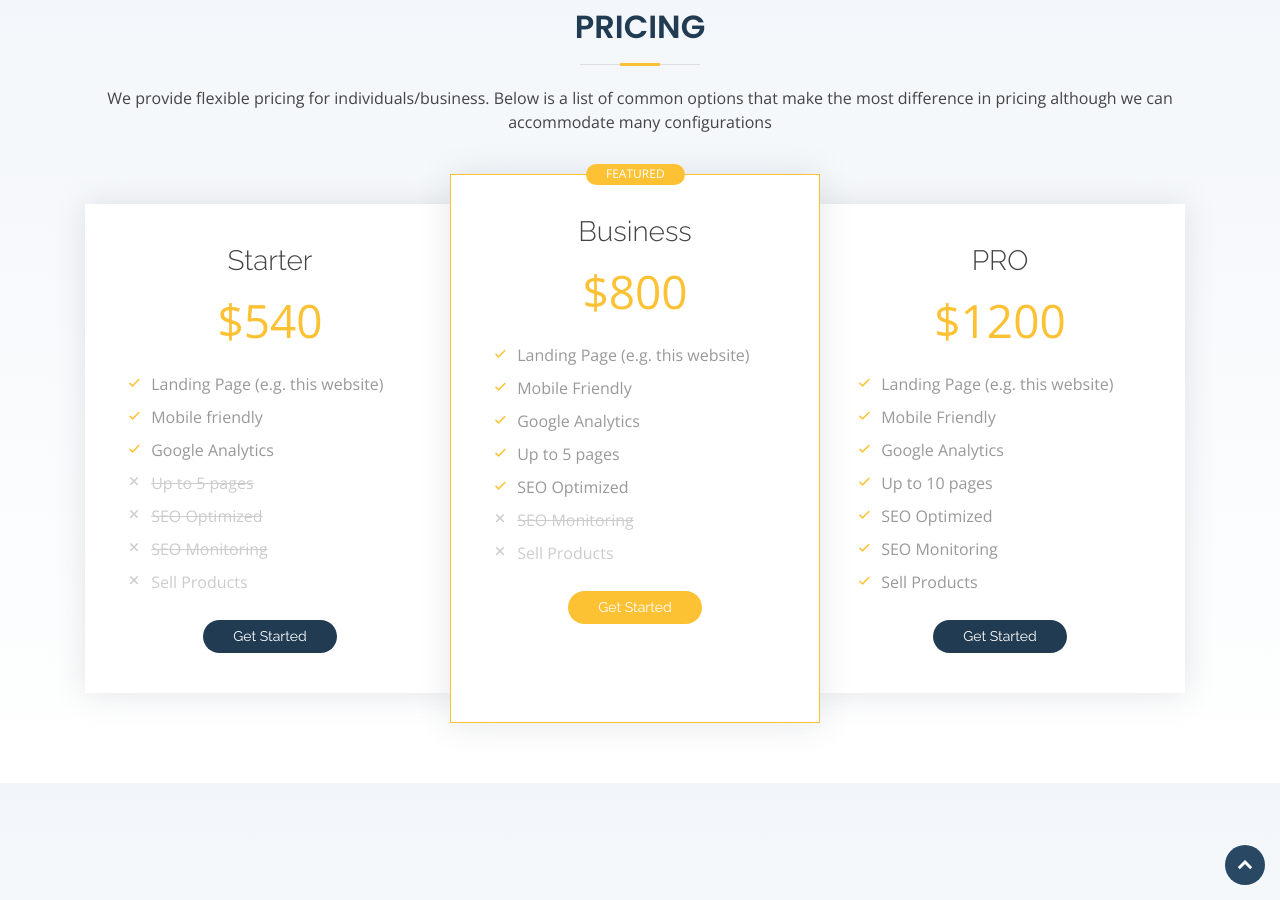
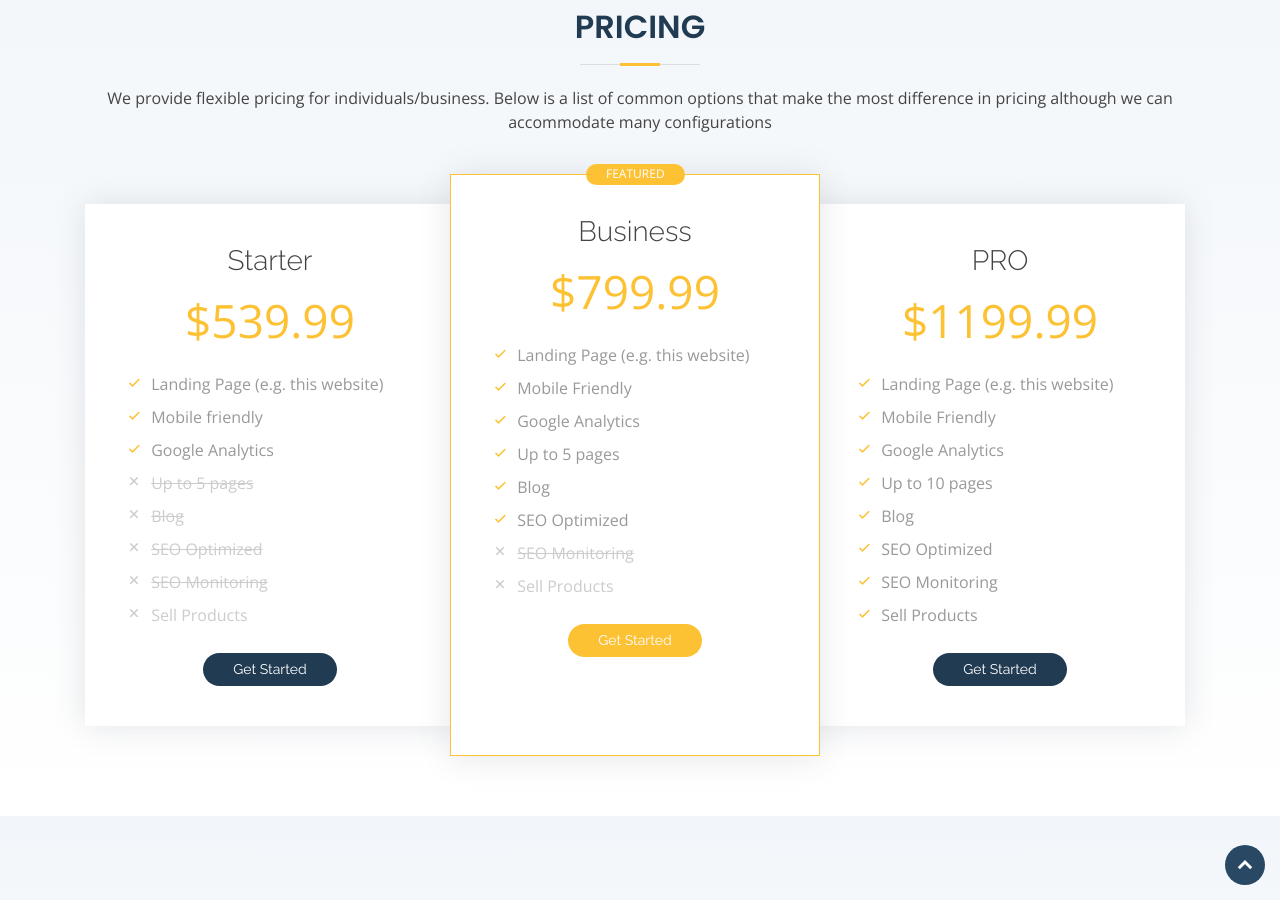
Before and after one commit to MeesterMarcus/lorenzana-designs-website, a Jekyll site: the page built from index.md, in a window 1280 px wide and 900 px high, scrolled down 3803 px. Built offline with Jekyll 4.4.1, drawn with Linux system fonts in a browser that asks for light colours.

Commit message:
pricing update

```diff
--- a/_includes/pricing.html
+++ b/_includes/pricing.html
@@ -11,12 +11,13 @@
 
             <div class="col-lg-4 box" data-aos="zoom-in">
                 <h3>Starter</h3>
-                <h4>$540</h4>
+                <h4>$539.99</h4>
                 <ul>
                     <li><i class="bx bx-check"></i> Landing Page (e.g. this website)</li>
                     <li><i class="bx bx-check"></i> Mobile friendly</li>
                     <li><i class="bx bx-check"></i> Google Analytics</li>
                     <li class="na"><i class="bx bx-x"></i> <span>Up to 5 pages</span></li>
+                    <li class="na"><i class="bx bx-x"></i> <span>Blog</span></li>
                     <li class="na"><i class="bx bx-x"></i> <span>SEO Optimized</span></li>
                     <li class="na"><i class="bx bx-x"></i> <span>SEO Monitoring</span></li>
                     <li class="na"><i class="bx bx-x"></i> Sell Products</li>
@@ -27,12 +28,13 @@
             <div class="col-lg-4 box featured" data-aos="zoom-in">
                 <span class="featured-badge">Featured</span>
                 <h3>Business</h3>
-                <h4>$800</h4>
+                <h4>$799.99</h4>
                 <ul>
                     <li><i class="bx bx-check"></i> Landing Page (e.g. this website)</li>
                     <li><i class="bx bx-check"></i> Mobile Friendly</li>
                     <li><i class="bx bx-check"></i> Google Analytics</li>
                     <li><i class="bx bx-check"></i> Up to 5 pages</li>
+                    <li><i class="bx bx-check"></i> Blog</li>
                     <li><i class="bx bx-check"></i> SEO Optimized</li>
                     <li class="na"><i class="bx bx-x"></i> <span>SEO Monitoring</span></li>
                     <li class="na"><i class="bx bx-x"></i> Sell Products</li>
@@ -42,12 +44,13 @@
 
             <div class="col-lg-4 box" data-aos="zoom-in">
                 <h3>PRO</h3>
-                <h4>$1200</h4>
+                <h4>$1199.99</h4>
                 <ul>
                     <li><i class="bx bx-check"></i> Landing Page (e.g. this website)</li>
                     <li><i class="bx bx-check"></i> Mobile Friendly</li>
                     <li><i class="bx bx-check"></i> Google Analytics</li>
                     <li><i class="bx bx-check"></i> Up to 10 pages</li>
+                    <li><i class="bx bx-check"></i> Blog</li>
                     <li><i class="bx bx-check"></i> SEO Optimized</li>
                     <li><i class="bx bx-check"></i> SEO Monitoring</li>
                     <li><i class="bx bx-check"></i> Sell Products</li>
```
